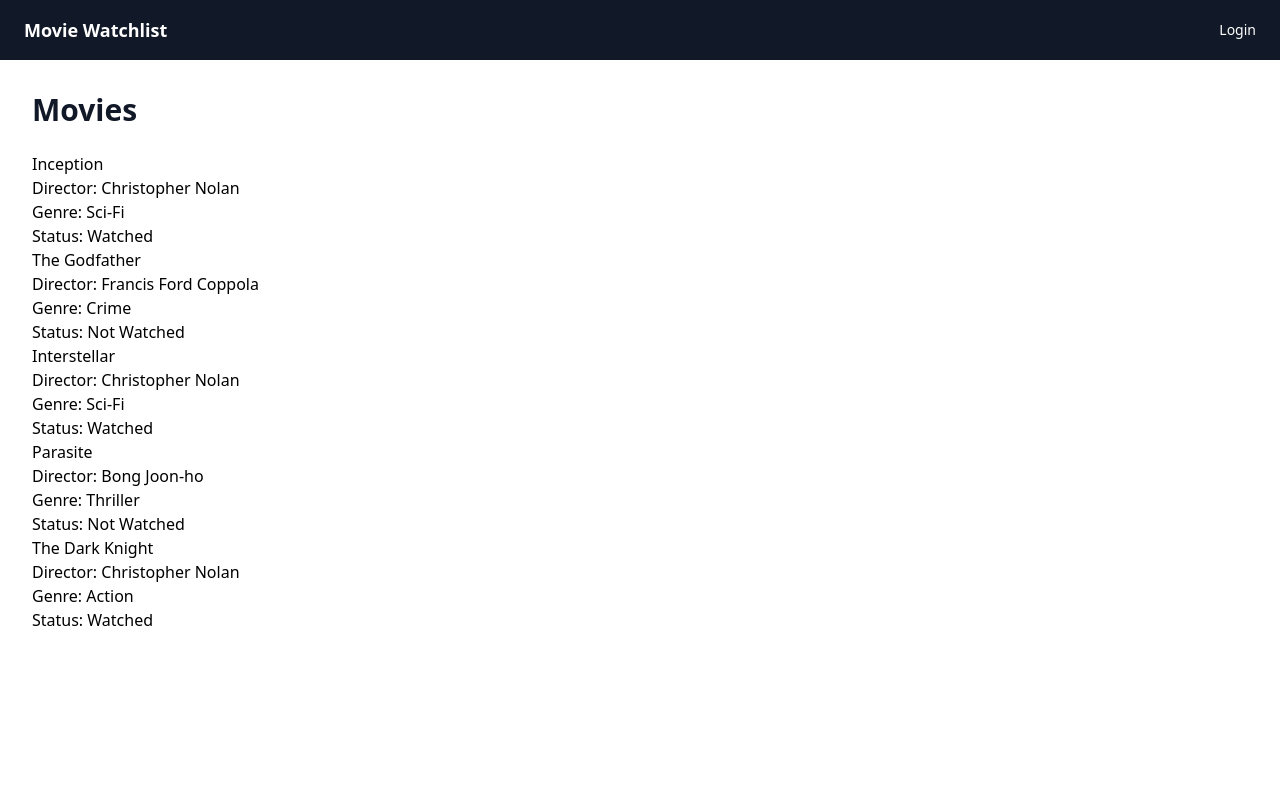
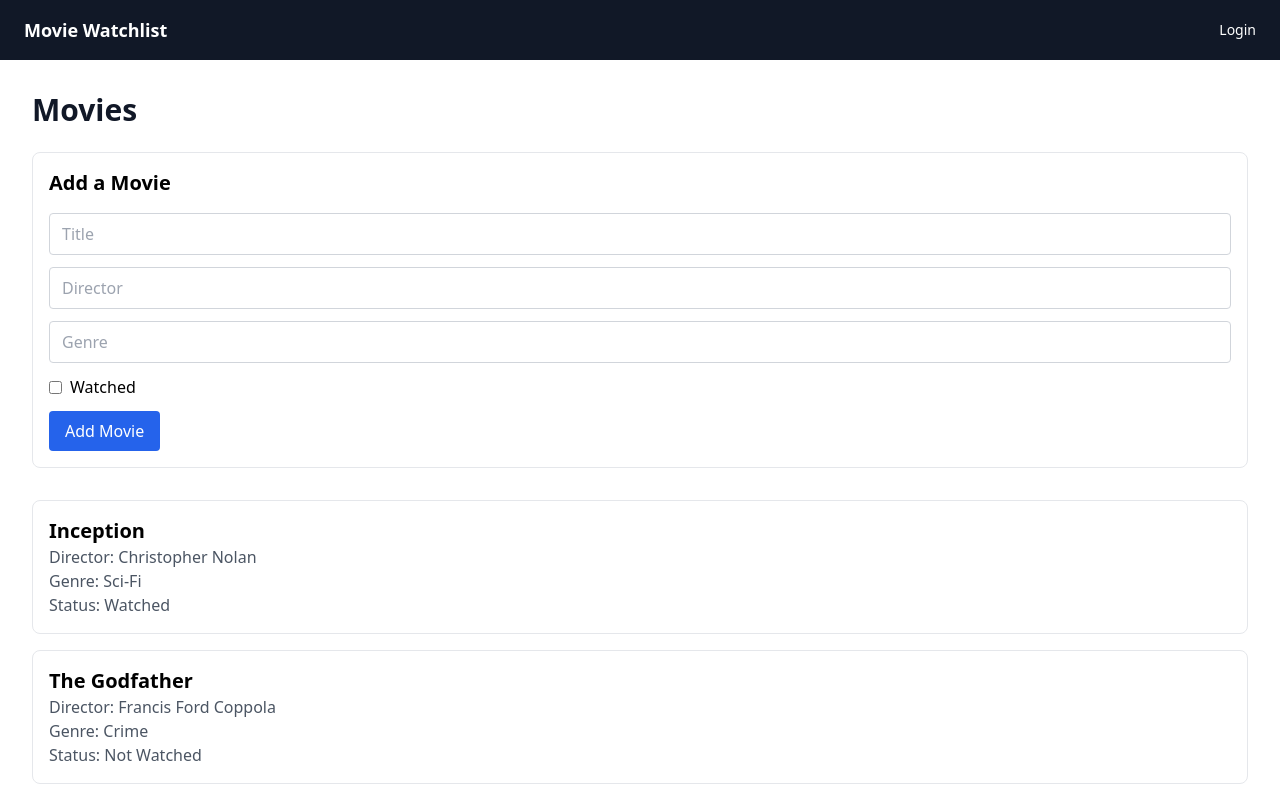
Before and after one commit to ervvaa/movie-watchlist-132541, a React (Vite) app: page /movies in a window 1280 px wide. Shown: the top 798 px of the page. Built offline with nearby package versions, Linux system fonts and the light colour scheme.

Commit message:
Implemented Create

```diff
--- a/src/pages/MoviesPage.jsx
+++ b/src/pages/MoviesPage.jsx
@@ -1,26 +1,108 @@
-// TODO: import movies from utils/movies.js
-// TODO: implement Read - display the list of movies
-// TODO: implement Add, Update (toggle watched), and Delete
 
-import {movies} from "../utils/movies.js";
+import { useState } from 'react'
+import { movies as initialMovies } from '../utils/movies'
 
 function MoviesPage() {
-  return (
-    <div className="p-8">
-      <h1 className="text-3xl font-bold text-gray-900 mb-6">Movies</h1>
-      {/* your implementation goes here */}
-        {
-            movies.map(movie => (
-                <div key={movie.id}>
-                    <h2>{movie.title}</h2>
-                    <p>Director: {movie.director}</p>
-                    <p>Genre: {movie.genre}</p>
-                    <p>Status: {movie.watched ? 'Watched' : 'Not Watched'}</p>
-                        </div>
-            ))
+    const [movies, setMovies] = useState(initialMovies)
+    const [title, setTitle] = useState('')
+    const [director, setDirector] = useState('')
+    const [genre, setGenre] = useState('')
+    const [watched, setWatched] = useState(false)
+    const [errors, setErrors] = useState({})
+
+    const handleAdd = () => {
+        const newErrors = {}
+        if (!title.trim()) newErrors.title = 'Title is required'
+        if (!director.trim()) newErrors.director = 'Director is required'
+
+        if (Object.keys(newErrors).length > 0) {
+            setErrors(newErrors)
+            return
         }
-    </div>
-  )
+
+        const newMovie = {
+            id: Date.now(),
+            title: title.trim(),
+            director: director.trim(),
+            genre: genre.trim(),
+            watched,
+        }
+
+        setMovies([...movies, newMovie])
+        setTitle('')
+        setDirector('')
+        setGenre('')
+        setWatched(false)
+        setErrors({})
+    }
+
+    return (
+        <div className="p-8">
+            <h1 className="text-3xl font-bold text-gray-900 mb-6">Movies</h1>
+
+            {/* Add Movie Form */}
+            <div className="border border-gray-200 rounded-lg p-4 mb-8">
+                <h2 className="text-xl font-bold mb-4">Add a Movie</h2>
+                <div className="flex flex-col gap-3">
+                    <div>
+                        <input
+                            type="text"
+                            placeholder="Title"
+                            value={title}
+                            onChange={e => setTitle(e.target.value)}
+                            className="border border-gray-300 rounded px-3 py-2 w-full"
+                        />
+                        {errors.title && <p className="text-red-500 text-sm mt-1">{errors.title}</p>}
+                    </div>
+                    <div>
+                        <input
+                            type="text"
+                            placeholder="Director"
+                            value={director}
+                            onChange={e => setDirector(e.target.value)}
+                            className="border border-gray-300 rounded px-3 py-2 w-full"
+                        />
+                        {errors.director && <p className="text-red-500 text-sm mt-1">{errors.director}</p>}
+                    </div>
+                    <input
+                        type="text"
+                        placeholder="Genre"
+                        value={genre}
+                        onChange={e => setGenre(e.target.value)}
+                        className="border border-gray-300 rounded px-3 py-2 w-full"
+                    />
+                    <label className="flex items-center gap-2">
+                        <input
+                            type="checkbox"
+                            checked={watched}
+                            onChange={e => setWatched(e.target.checked)}
+                        />
+                        Watched
+                    </label>
+                    <button
+                        onClick={handleAdd}
+                        className="bg-blue-600 text-white px-4 py-2 rounded hover:bg-blue-700 w-fit"
+                    >
+                        Add Movie
+                    </button>
+                </div>
+            </div>
+
+            {/* Movie List */}
+            <div className="flex flex-col gap-4">
+                {movies.map(movie => (
+                    <div key={movie.id} className="border border-gray-200 rounded-lg p-4">
+                        <h2 className="text-xl font-bold">{movie.title}</h2>
+                        <p className="text-gray-600">Director: {movie.director}</p>
+                        <p className="text-gray-600">Genre: {movie.genre}</p>
+                        <p className="text-gray-600">
+                            Status: {movie.watched ? 'Watched' : 'Not Watched'}
+                        </p>
+                    </div>
+                ))}
+            </div>
+        </div>
+    )
 }
 
 export default MoviesPage
```
